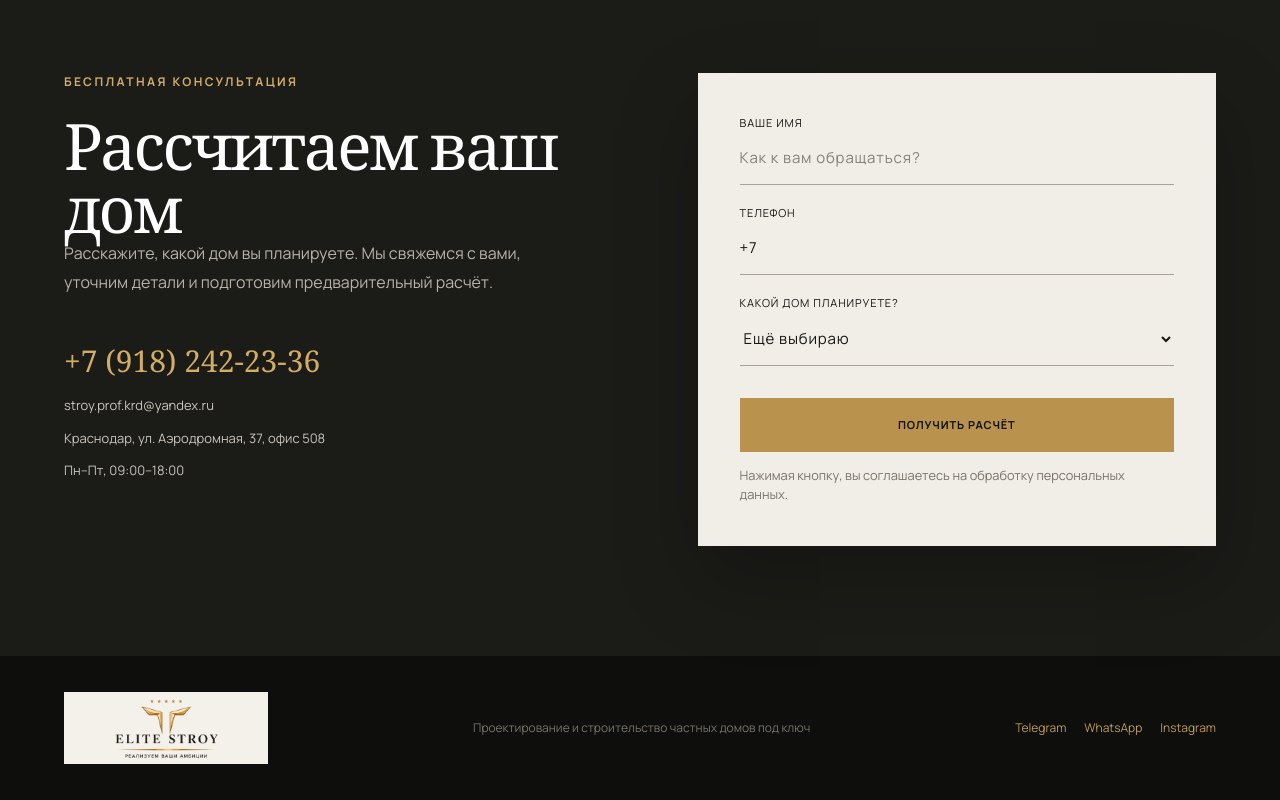
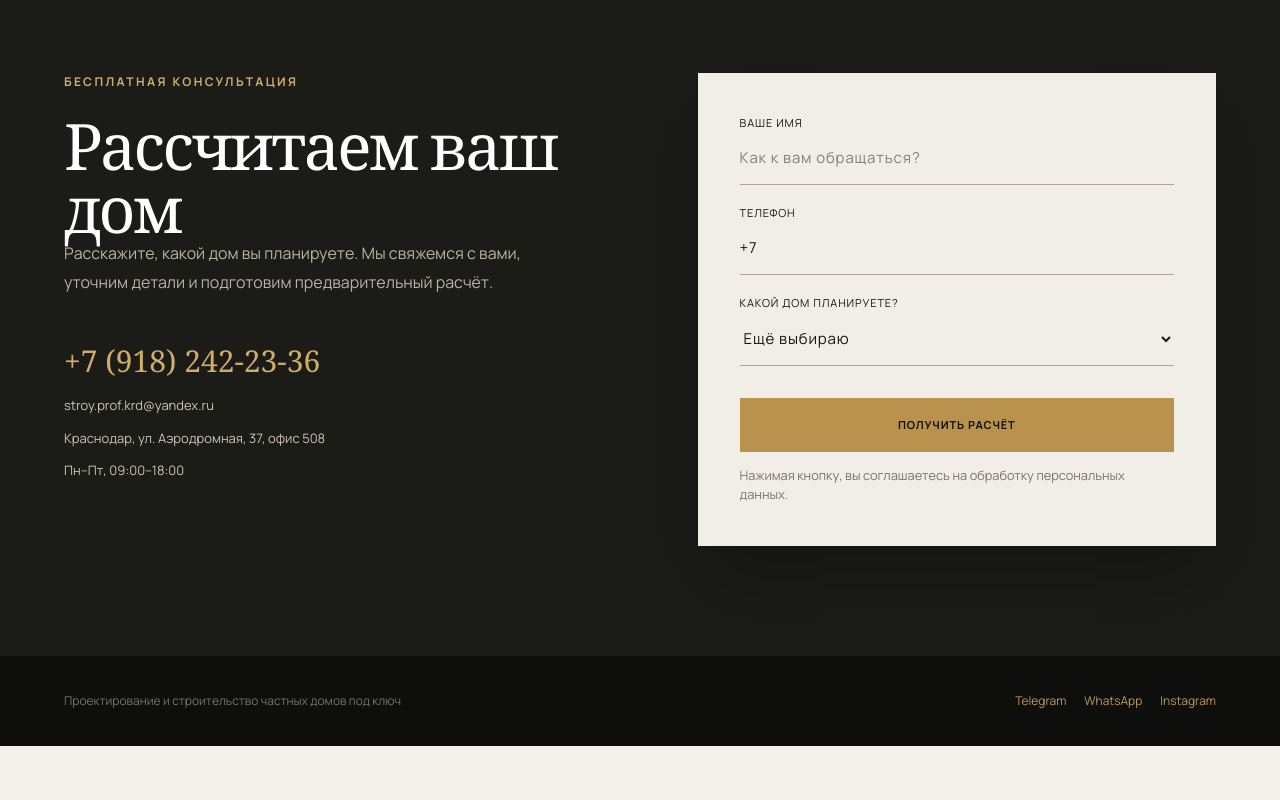
Before and after one commit to arutlistogannisan-art/elite-stroy-site, a Next.js app: page / in a window 1280 px wide. Shown: the part 5436-6236 px from the top of the page. After the commit the page ends 6182 px from the top, so only its background shows below. Built offline with nearby package versions, Linux system fonts and the light colour scheme.

Commit message:
Remove footer logo

```diff
--- a/app/page.tsx
+++ b/app/page.tsx
@@ -288,7 +288,6 @@ export default function Home() {
       </section>
 
       <footer>
-        <div className="brand footer-brand"><img className="brand-logo" src="/elite-stroy-logo.png" alt="ELITE STROY" /></div>
         <p>Проектирование и строительство частных домов под ключ</p>
         <div><a href="https://t.me/E_S_g_23">Telegram</a><a href="https://wa.me/79182422336">WhatsApp</a><a href="https://www.instagram.com/elite_stroy_group">Instagram</a></div>
       </footer>
```
Also changed, not shown: 6 other files (tests, documents, lock files or other folders).
